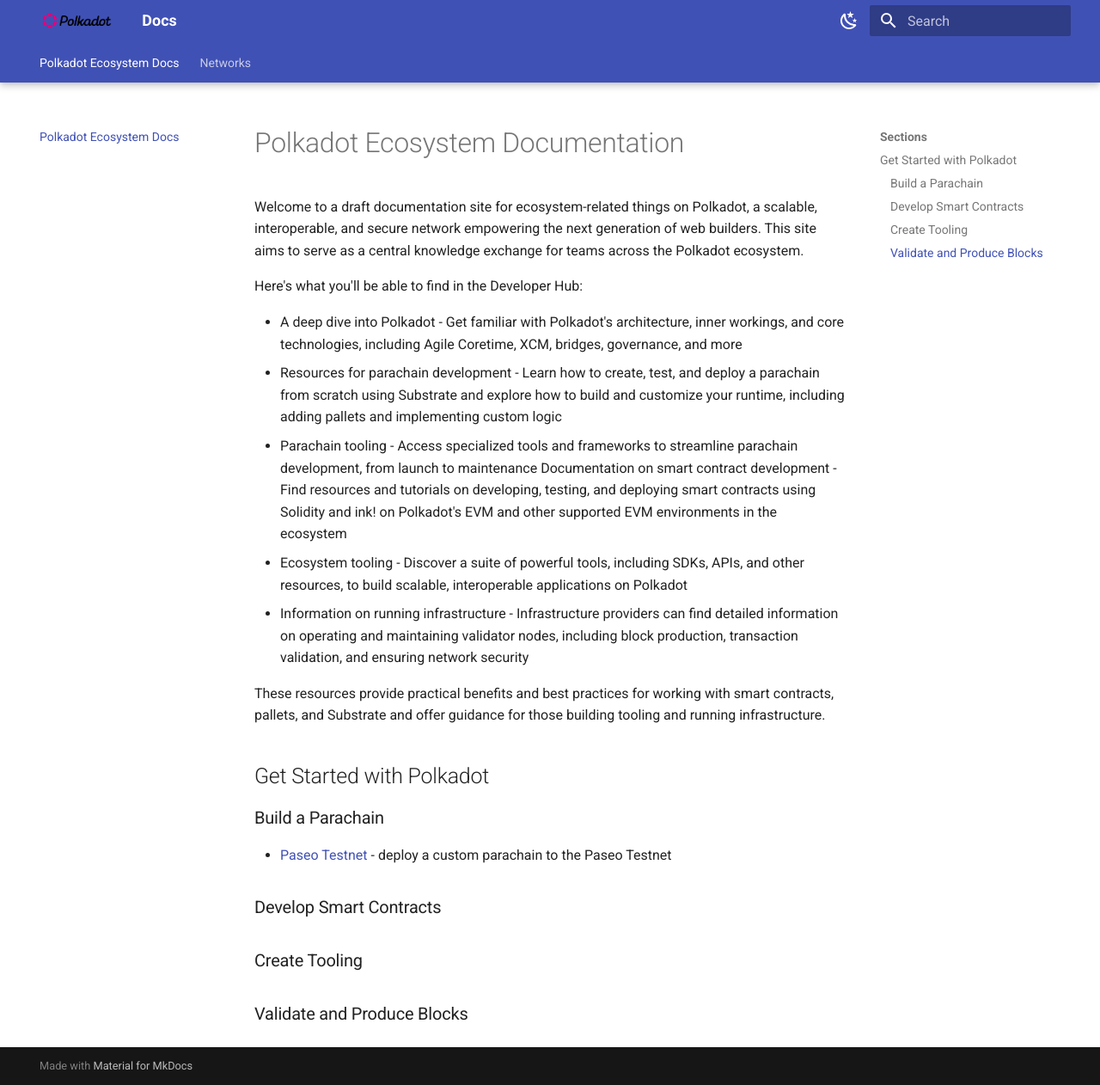
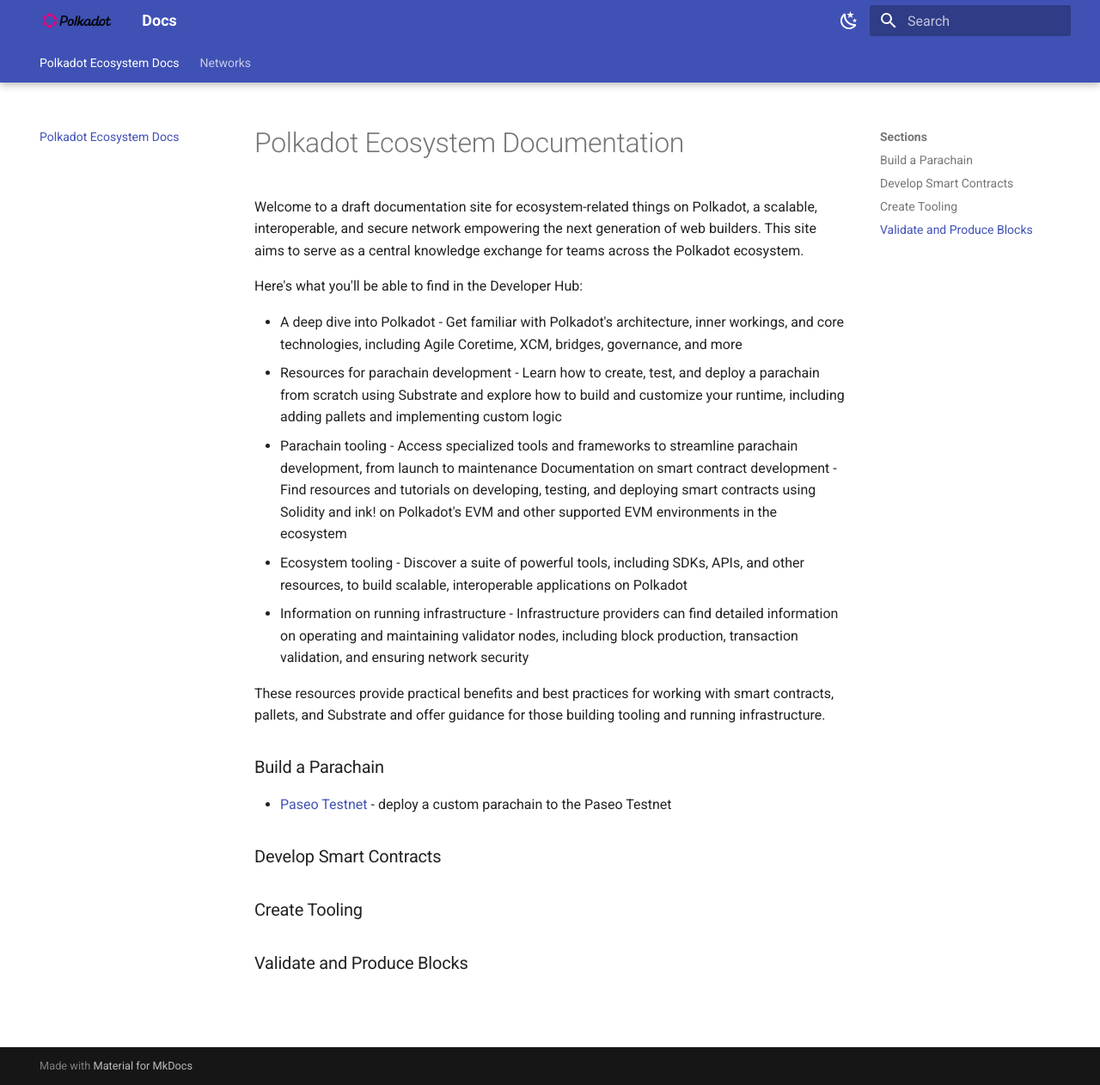
Before and after one commit to papermoonio/polkadot-ecosystem-docs-draft, an MkDocs documentation site: the page built from docs/index.md, in a window 1280 px wide and 1262 px high. Shown: the whole window at 86% size. Built offline with MkDocs 1.6.1 and Material for MkDocs 9.7.7, drawn with Linux system fonts in a browser that asks for light colours.

Commit message:
Update docs/index.md
Removes "Get Started with Polkadot" section

```diff
--- a/docs/index.md
+++ b/docs/index.md
@@ -20,7 +20,6 @@
 
 
 
-## Get Started with Polkadot {: #get-started-with-polkadot }
 
 ### Build a Parachain {: #build-a-parachain }
 
```
